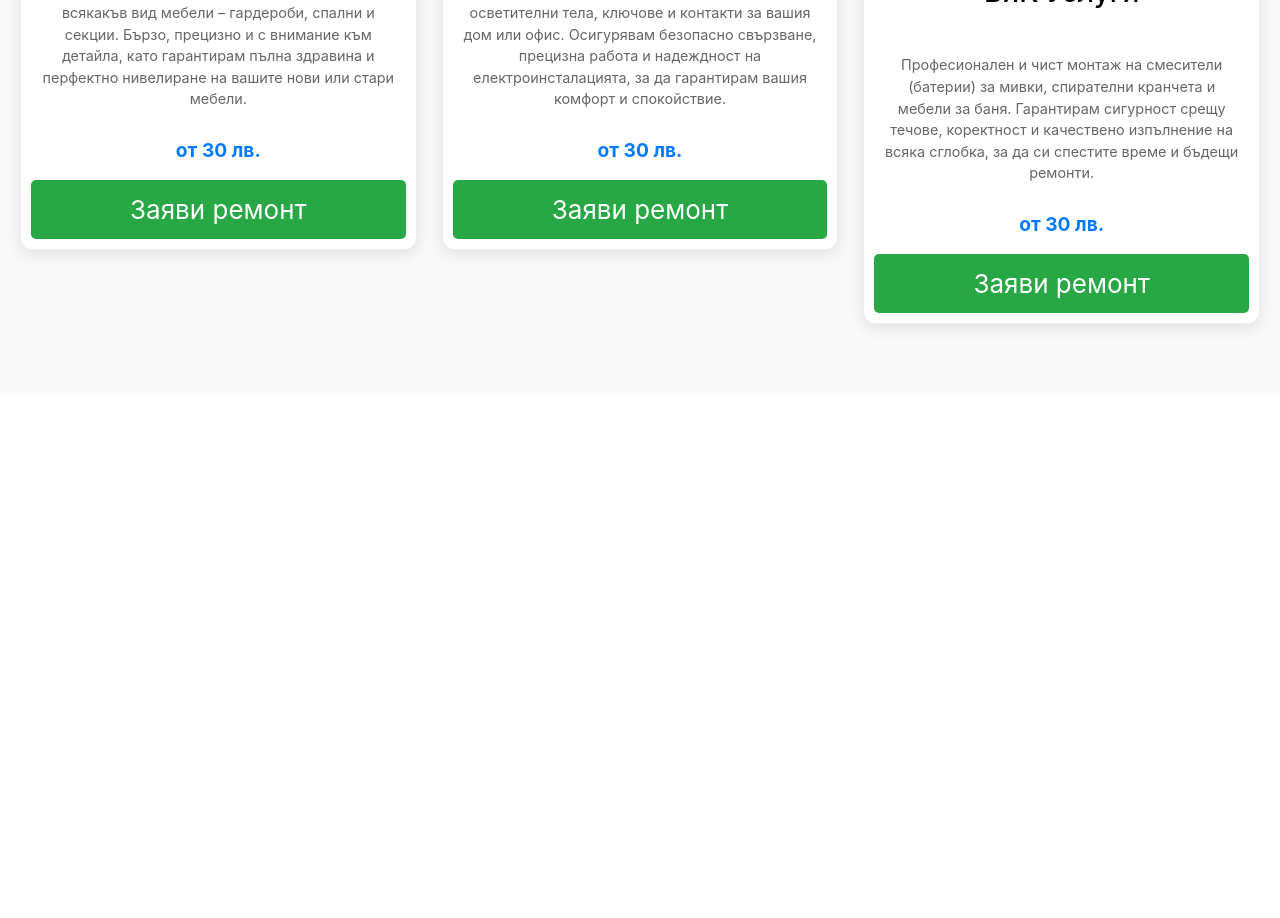
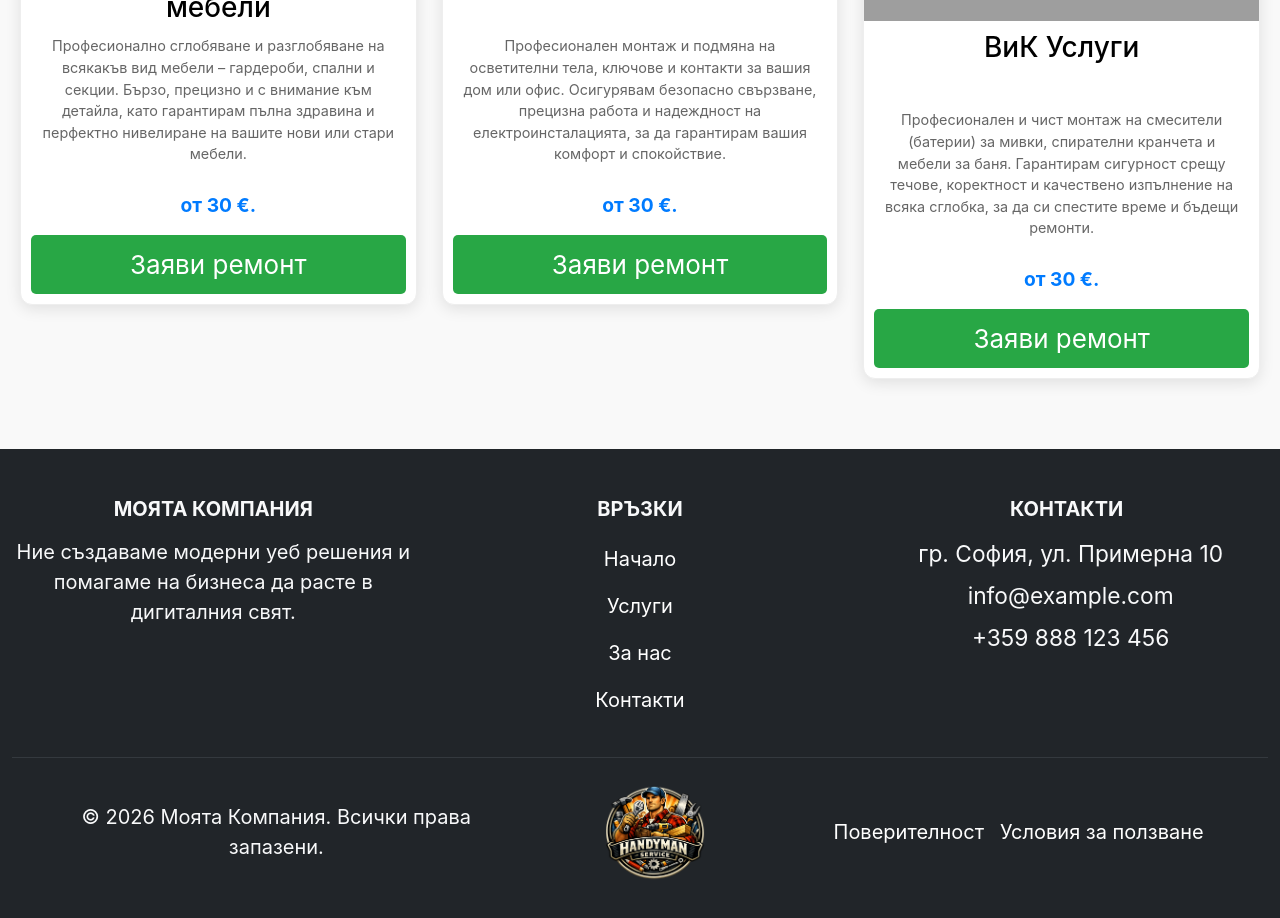
Before and after one commit to Tihomircho/react-project, a React (Create React App) app: page / in a window 1280 px wide. Shown: the part 1340-2258 px from the top of the page. Before the commit the page ends 1734 px from the top, so only its background shows below. Built offline with nearby package versions, Linux system fonts and the light colour scheme; grey boxes are pictures that could not be loaded.

Commit message:
last changes

```diff
--- a/src/App.tsx
+++ b/src/App.tsx
@@ -6,6 +6,7 @@ import Services from "./Components/Services/Services";
 import Menu from "./Components/Menu/Menu";
 import bgImage from "../src/assets/header.jpg";
 import Form from "./Form/Form";
+import Footer from "./Components/Footer/Footer";
 function App() {
   return (
     <div className="App">
@@ -17,7 +18,9 @@ function App() {
           bgImage={bgImage}
         />
         {/* <Form /> */}
+
         <Services />
+        <Footer />
       </header>
     </div>
   );
--- /dev/null
+++ b/src/Components/Footer/Footer.module.scss
@@ -0,0 +1,10 @@
+.footer {
+    a {
+        color: #fff;
+    }
+
+    p,
+    a {
+        font-size: 20px;
+    }
+}
--- /dev/null
+++ b/src/Components/Footer/Footer.tsx
@@ -0,0 +1,95 @@
+import React from "react";
+import style from "./Footer.module.scss";
+import logo from "../../assets/logo.png";
+
+interface FooterProps {
+  companyName?: string;
+}
+
+const Footer: React.FC<FooterProps> = ({ companyName = "Моята Компания" }) => {
+  const currentYear = new Date().getFullYear();
+
+  return (
+    <footer className={`bg-dark text-light py-5 mt-auto w-100 ${style.footer}`}>
+      <div className="container-fluid">
+        <div className="row g-4">
+          <div className="col-12 col-md-4">
+            <h5 className="text-uppercase mb-3 fw-bold">{companyName}</h5>
+            <p className=" small white">
+              Ние създаваме модерни уеб решения и помагаме на бизнеса да расте в
+              дигиталния свят.
+            </p>
+          </div>
+
+          <div className="col-6 col-md-4">
+            <h5 className="text-uppercase mb-3 fw-bold">Връзки</h5>
+            <ul className="list-unstyled">
+              <li className="mb-2">
+                <a href="#home" className=" text-decoration-none hover-link">
+                  Начало
+                </a>
+              </li>
+              <li className="mb-2">
+                <a
+                  href="#services"
+                  className=" text-decoration-none hover-link"
+                >
+                  Услуги
+                </a>
+              </li>
+              <li className="mb-2">
+                <a href="#about" className=" text-decoration-none hover-link">
+                  За нас
+                </a>
+              </li>
+              <li className="mb-2">
+                <a href="#contact" className=" text-decoration-none hover-link">
+                  Контакти
+                </a>
+              </li>
+            </ul>
+          </div>
+
+          <div className="col-6 col-md-4">
+            <h5 className="text-uppercase mb-3 fw-bold">Контакти</h5>
+            <ul className="list-unstyled  small">
+              <li className="mb-2">
+                <i className="bi bi-geo-alt-fill me-2"></i> гр. София, ул.
+                Примерна 10
+              </li>
+              <li className="mb-2">
+                <i className="bi bi-envelope-fill me-2"></i> info@example.com
+              </li>
+              <li className="mb-2">
+                <i className="bi bi-telephone-fill me-2"></i> +359 888 123 456
+              </li>
+            </ul>
+          </div>
+        </div>
+
+        <hr className="border-secondary my-4" />
+
+        <div className="d-flex flex-column flex-sm-row justify-content-around align-items-center small ">
+          <div style={{ maxWidth: 400 }}>
+            <p className="mb-2 mb-sm-0">
+              &copy; {currentYear} {companyName}. Всички права запазени.
+            </p>
+          </div>
+          <div style={{ maxWidth: 400 }}>
+            <img src={logo} alt="Footer logo" style={{ maxWidth: 100 }} />
+          </div>
+          <div className="d-flex gap-3" style={{ maxWidth: 400 }}>
+            <a href="#privacy" className=" text-decoration-none">
+              Поверителност
+            </a>
+            <a href="#terms" className=" text-decoration-none">
+              Условия за ползване
+            </a>
+          </div>
+        </div>
+      </div>
+    </footer>
+  );
+};
+
+export default Footer;
--- a/src/Components/Menu/Menu.tsx
+++ b/src/Components/Menu/Menu.tsx
@@ -1,12 +1,12 @@
 // eslint-disable-next-line jsx-a11y/anchor-is-valid
 import React from "react";
-
+import logo from "../../assets/logo.png";
 const Menu: React.FC = () => {
   return (
     <nav className="navbar w-100 navbar-expand-lg bg-body-tertiary">
       <div className="container-fluid">
         <a className="navbar-brand" href="http://#">
-          Navbar
+          <img src={logo} alt="logo" style={{ maxWidth: 100 }} />
         </a>
         <button
           className="navbar-toggler"
--- a/src/Components/Services/Services.tsx
+++ b/src/Components/Services/Services.tsx
@@ -18,21 +18,21 @@ const services: Service[] = [
     title: "Монтаж и демонтаж на мебели",
     image: furniture1,
     desc: "Професионално сглобяване и разглобяване на всякакъв вид мебели – гардероби, спални и секции. Бързо, прецизно и с внимание към детайла, като гарантирам пълна здравина и перфектно нивелиране на вашите нови или стари мебели.",
-    price: "от 30 лв.",
+    price: "от 30 €.",
   },
   {
     id: 2,
     title: "Електро Услуги",
     image: electricity1,
     desc: "Професионален монтаж и подмяна на осветителни тела, ключове и контакти за вашия дом или офис. Осигурявам безопасно свързване, прецизна работа и надеждност на електроинсталацията, за да гарантирам вашия комфорт и спокойствие.",
-    price: "от 30 лв.",
+    price: "от 30 €.",
   },
   {
     id: 3,
     title: "ВиК Услуги",
     image: plumbing,
     desc: "Професионален и чист монтаж на смесители (батерии) за мивки, спирателни кранчета и мебели за баня. Гарантирам сигурност срещу течове, коректност и качествено изпълнение на всяка сглобка, за да си спестите време и бъдещи ремонти.",
-    price: "от 30 лв.",
+    price: "от 30 €.",
   },
 ];
 
```
Also changed, not shown: src/assets/logo.png (added), 1 other file (tests, documents, lock files or other folders).
